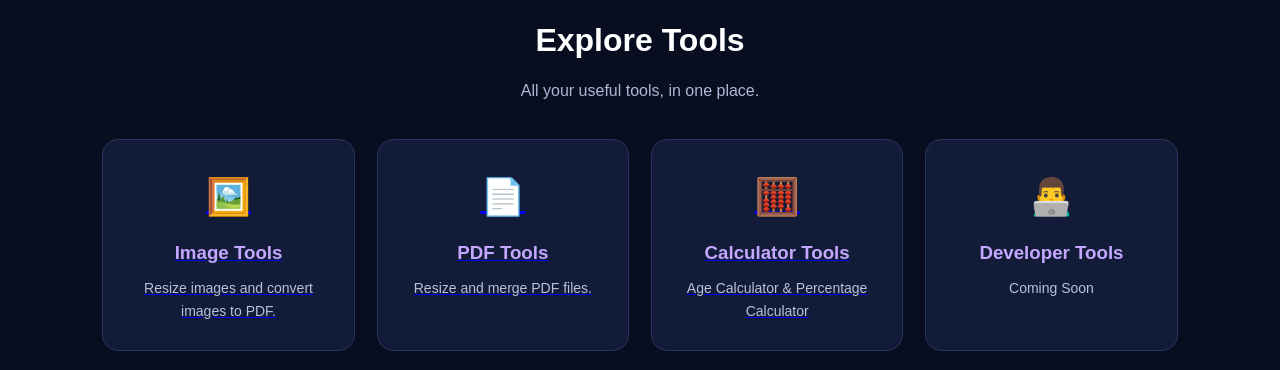
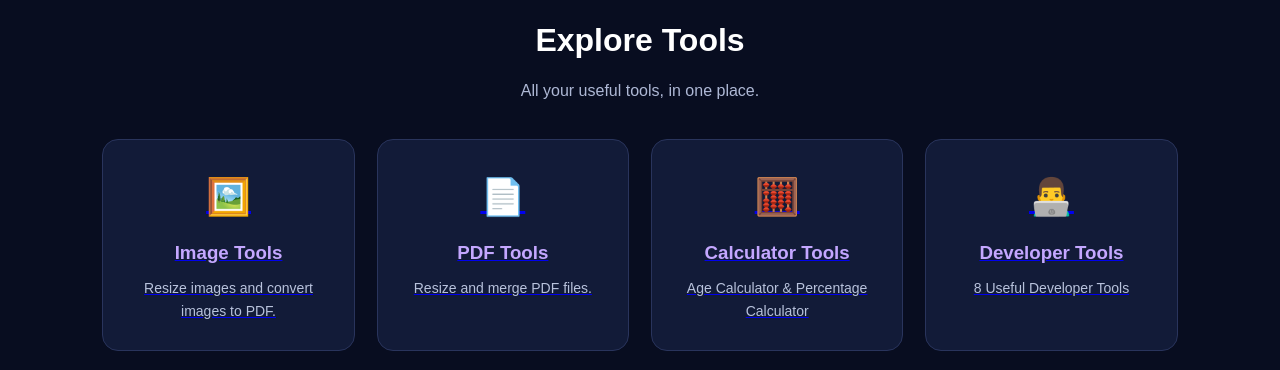
Before and after one commit to aaltufaltu414/my-first-website, a plain HTML site: page index.html in a window 1280 px wide. Shown: the part 820-1190 px from the top of the page. Drawn offline with nearby package versions, Linux system fonts and the light colour scheme.

Commit message:
Update Developer Tools section with new content

```diff
--- a/index.html
+++ b/index.html
@@ -150,11 +150,13 @@ footer{
 
 
 
-    <div class="card">
-      <div class="symbol">👨‍💻</div>
-      <h3>Developer Tools</h3>
-      <p>Coming Soon</p>
-    </div>
+
+<a href="#developer-tools" class="card">
+  <div class="symbol">👨‍💻</div>
+  <h3>Developer Tools</h3>
+  <p>8 Useful Developer Tools</p>
+</a>
+
 
     <div class="card">
       <div class="symbol">📝</div>
```
